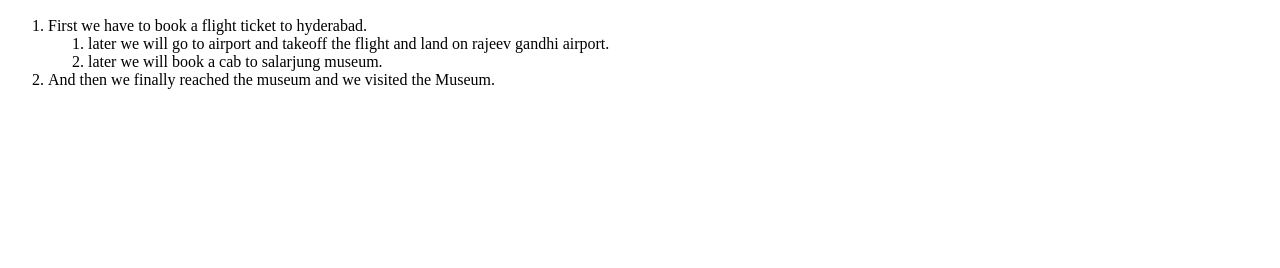
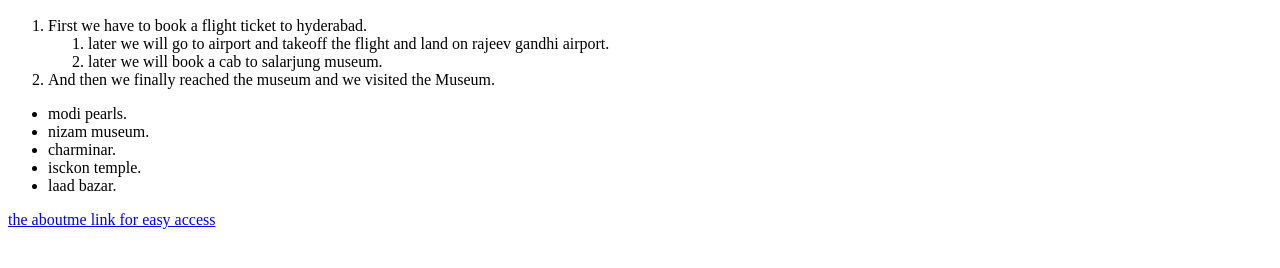
Before and after one commit to 44-563-Web-Apps-F22/44563-webapps-assignment-3-udaykirankolla, a plain HTML site: page index.html in a window 1280 px wide. Shown: the part 224-492 px from the top of the page. Drawn offline with Linux system fonts and the light colour scheme.

Commit message:
Update index.html

```diff
--- a/index.html
+++ b/index.html
@@ -22,6 +22,13 @@
                 </ol>
                 <li>And then we finally reached the museum and we visited the Museum.</li>
             </ol>
-
+            <ul>
+                <li> modi pearls.</li>
+                <li>nizam museum.</li>
+                <li>charminar.</li>
+                <li>isckon temple.</li>
+                <li>laad bazar.</li>
+            </ul>
+            <a href="aboutme.html"> the aboutme link for easy access</a>
     </body>
 </html>
```
